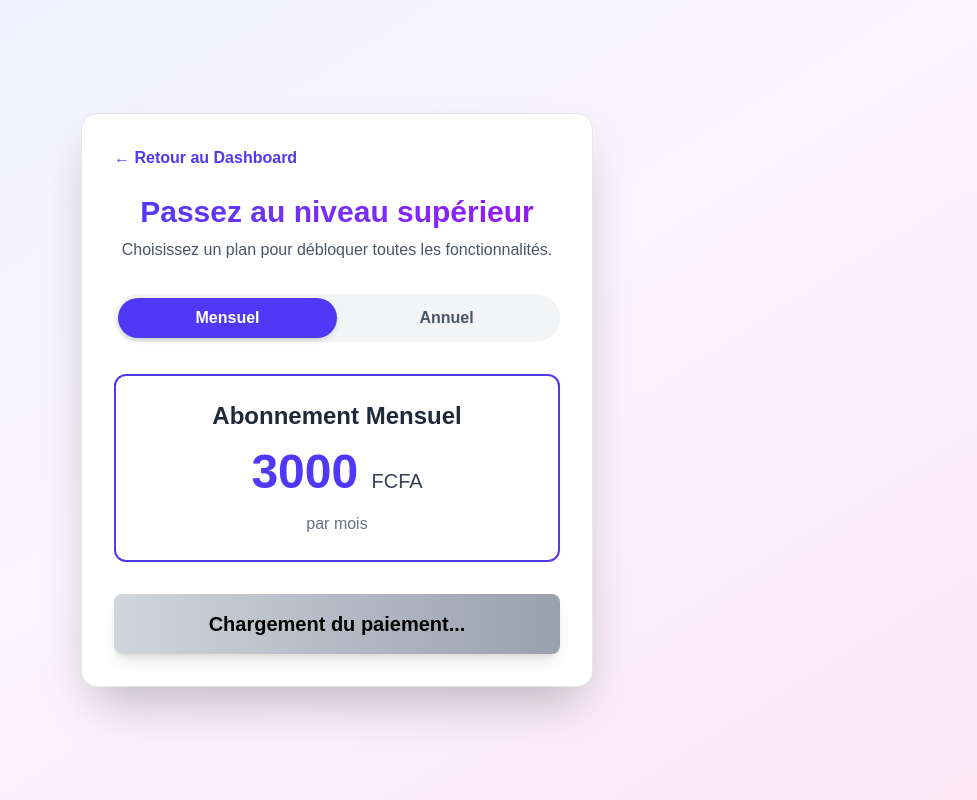
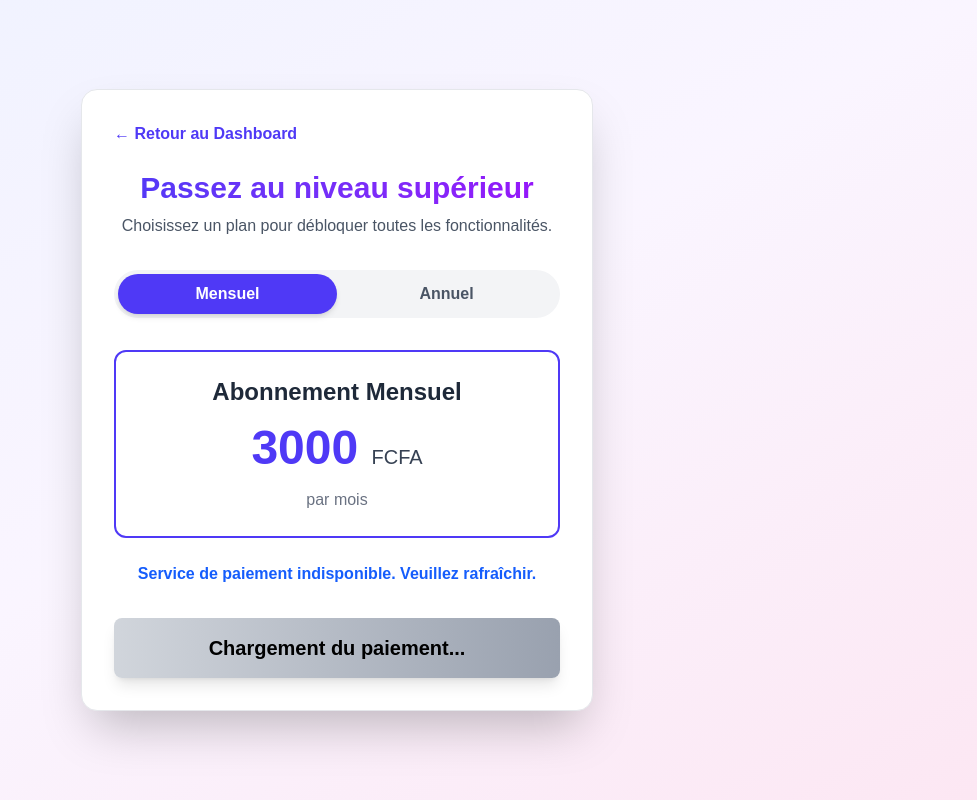
Before and after one commit to AArchange/menudigitalqg-client, a Next.js app: page /subscribe in a window 1280 px wide. Shown: the whole page, without its empty margins (303-1280 px from the left). Built offline with nearby package versions, Linux system fonts and the light colour scheme; sample sign-in values are in the browser's storage.

Commit message:
paiement

```diff
--- a/src/app/subscribe/page.js
+++ b/src/app/subscribe/page.js
@@ -1,6 +1,6 @@
 "use client";
 
-import { useState } from 'react';
+import { useState, useEffect } from 'react';
 import useAuth from '@/hooks/useAuth';
 import { useRouter } from 'next/navigation';
 import Script from 'next/script';
@@ -16,6 +16,33 @@ export default function SubscribePage() {
   const [paymentLoading, setPaymentLoading] = useState(false);
   const [message, setMessage] = useState('');
 
+  // Ce useEffect est une manière plus robuste de vérifier que le script est chargé.
+  useEffect(() => {
+    // Si le script est déjà là, on met à jour l'état.
+    if (typeof window.kkiapay === 'function') {
+      console.log('✅ Kkiapay était déjà prêt.');
+      setKkiapayReady(true);
+      return;
+    }
+    // Sinon, on vérifie toutes les 100ms pendant quelques secondes.
+    let attempts = 0;
+    const interval = setInterval(() => {
+      if (typeof window.kkiapay === 'function') {
+        console.log('✅ Kkiapay est maintenant prêt !');
+        setKkiapayReady(true);
+        clearInterval(interval);
+      } else if (attempts > 50) { // On arrête après 5 secondes pour éviter une boucle infinie
+        console.error('❌ Le script Kkiapay n\'a pas pu être initialisé.');
+        setMessage('Service de paiement indisponible. Veuillez rafraîchir.');
+        clearInterval(interval);
+      }
+      attempts++;
+    }, 100);
+
+    // Nettoyage de l'intervalle si le composant est démonté
+    return () => clearInterval(interval);
+  }, []); // Le tableau vide signifie que ce code ne s'exécute qu'une seule fois au montage du composant.
+
   const plans = {
     mensuel: { name: 'Abonnement Mensuel', amount: 3000, duration: 30, description: 'par mois' },
     annuel: { name: 'Abonnement Annuel', amount: 30000, duration: 365, description: 'par an (Économisez 2 mois !)' },
@@ -23,7 +50,10 @@ export default function SubscribePage() {
 
   const getAuthHeaders = () => {
     const userInfoString = typeof window !== 'undefined' ? localStorage.getItem('userInfo') : null;
-    if (!userInfoString) { router.push('/login'); return {}; }
+    if (!userInfoString) {
+      router.push('/login');
+      return {};
+    }
     const userInfo = JSON.parse(userInfoString);
     return { 'Content-Type': 'application/json', Authorization: `Bearer ${userInfo.token}` };
   };
@@ -43,21 +73,26 @@ export default function SubscribePage() {
         const updatedUserInfo = { ...JSON.parse(localStorage.getItem('userInfo')), ...data.user };
         localStorage.setItem('userInfo', JSON.stringify(updatedUserInfo));
         router.push('/admin');
-      } else { throw new Error(data.message || 'La vérification du paiement a échoué.'); }
-    } catch (error) { setMessage(`❌ Erreur: ${error.message}`); }
-    finally { setPaymentLoading(false); }
+      } else {
+        throw new Error(data.message || 'La vérification du paiement a échoué.');
+      }
+    } catch (error) {
+      setMessage(`❌ Erreur: ${error.message}`);
+    }
+    finally {
+      setPaymentLoading(false);
+    }
   };
 
   const openKkiapayWidget = () => {
-    // Log de débogage pour voir l'état exact au moment du clic
     console.log("--- Débogage du clic sur Payer ---");
     console.log("État de kkiapayReady :", kkiapayReady);
     console.log("Utilisateur (user) :", user);
     console.log("Type de window.kkiapay :", typeof window.kkiapay);
 
     if (kkiapayReady && user && typeof window.kkiapay === 'function') {
-      setPaymentLoading(true); // Indiquer que le processus de paiement commence
-      setMessage(''); // Effacer les anciens messages
+      setPaymentLoading(true);
+      setMessage('');
       window.kkiapay.open({
         amount: plans[selectedPlan].amount,
         key: process.env.NEXT_PUBLIC_KKIAPAY_PUBLIC_KEY,
@@ -70,7 +105,6 @@ export default function SubscribePage() {
         }
       });
     } else {
-      // Message d'erreur plus détaillé pour le débogage
       let errorMessage = "Service de paiement indisponible. ";
       if (!kkiapayReady) errorMessage += "Le script de paiement n'est pas prêt. ";
       if (!user) errorMessage += "Les informations utilisateur sont manquantes. ";
@@ -86,20 +120,14 @@ export default function SubscribePage() {
 
   return (
     <>
-      {/* === LA CORRECTION EST ICI === */}
       <Script
         src="https://cdn.kkiapay.me/k.js"
-        strategy="beforeInteractive" // On s'assure que le script est chargé très tôt
-        onReady={() => {
-          console.log('✅ Kkiapay Script est prêt !');
-          setKkiapayReady(true);
-        }}
+        strategy="beforeInteractive" // Stratégie de chargement robuste
         onError={(e) => {
           console.error('❌ Erreur de chargement du script Kkiapay :', e);
           setMessage('❌ Impossible de charger le service de paiement.');
         }}
       />
-      {/* ============================= */}
 
       <div className="min-h-screen bg-gradient-to-br from-indigo-50 via-purple-50 to-pink-100 flex items-center justify-center p-4">
         <div className="w-full max-w-lg bg-white rounded-2xl shadow-2xl p-8 border border-gray-200">
```
